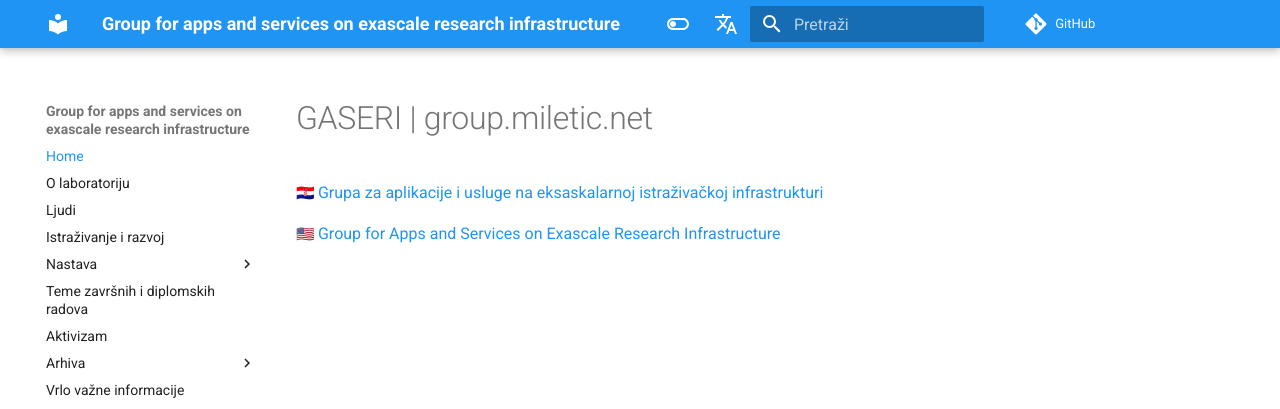
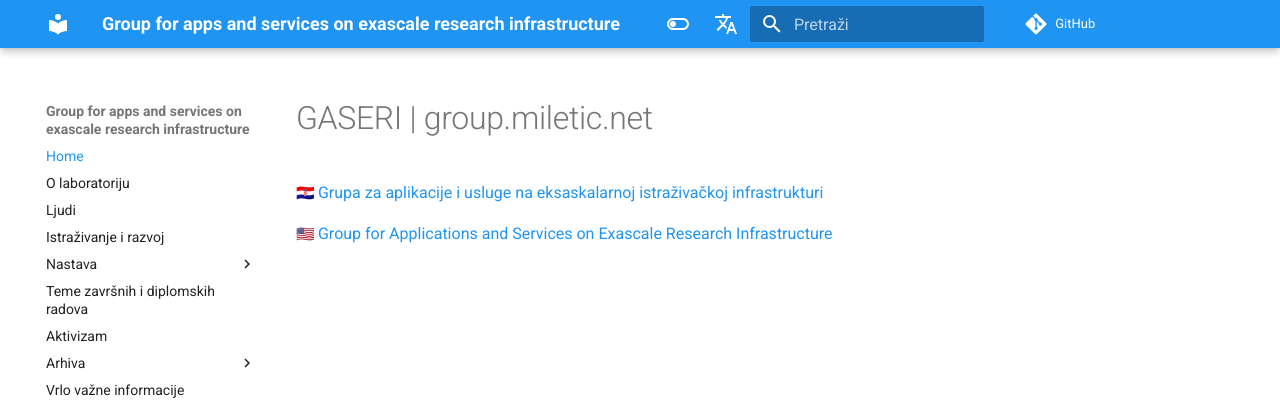
Before and after one commit to gaseri/website, an MkDocs documentation site: the page built from docs/index.md, in a window 1280 px wide. Shown: the top 409 px of the page. Built offline with MkDocs 1.6.1 and Material for MkDocs 9.7.7, drawn with Linux system fonts in a browser that asks for light colours; emoji names are drawn with the system emoji font; comment, search, counter and statistics services are not loaded.

Commit message:
Formalized Apps -> Applications in GASERI

```diff
--- a/docs/index.md
+++ b/docs/index.md
@@ -2,4 +2,4 @@
 
 :flag_hr: [Grupa za aplikacije i usluge na eksaskalarnoj istraživačkoj infrastrukturi](hr/index.md)
 
-:flag_us: [Group for Apps and Services on Exascale Research Infrastructure](en/index.md)
+:flag_us: [Group for Applications and Services on Exascale Research Infrastructure](en/index.md)
```
Also changed, not shown: docs/en/tutorials/gromacs/index.md (+1 -1 lines).
